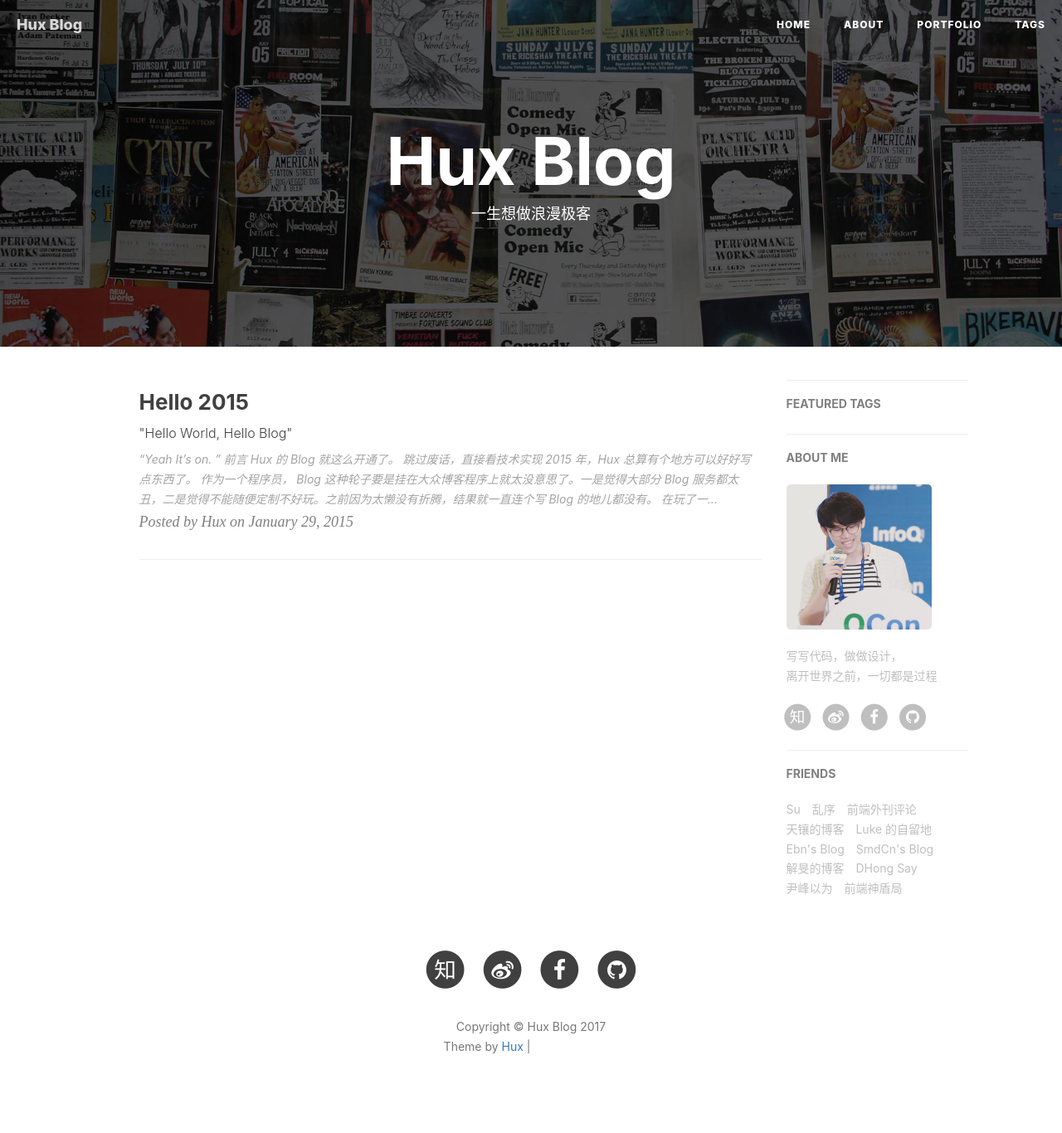
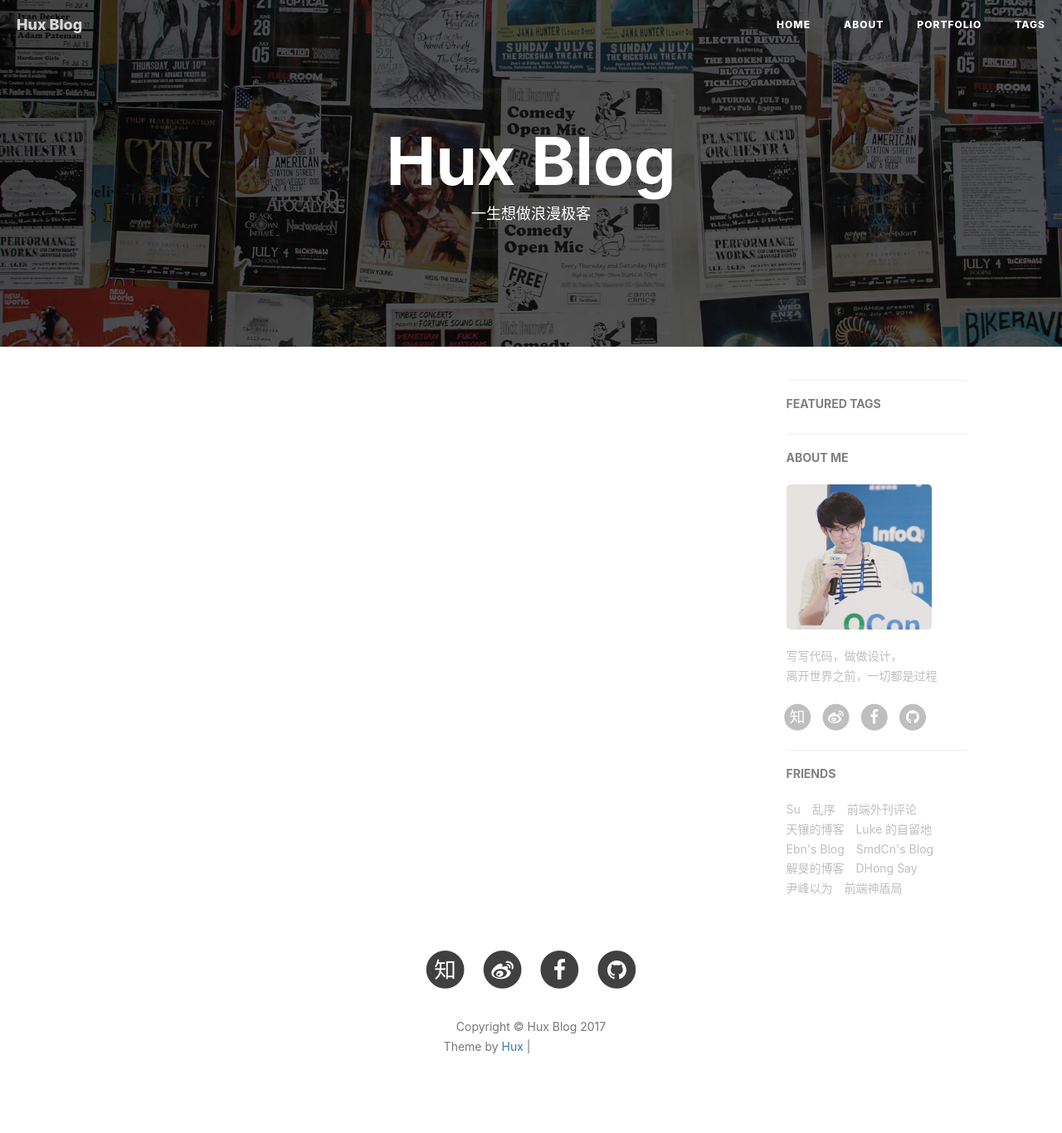
Before and after one commit to ArunNairID/Blogging, a Jekyll site: the page built from index.html, in a window 1280 px wide. Shown: the whole page at 83% size. Built offline with Jekyll 4.4.1, drawn with Linux system fonts in a browser that asks for light colours; nearby versions of some CDN libraries; the list of posts is cut into pages by our own code; comment, search, counter and statistics services are not loaded; a file with an impossible date is left out; part of the change alters nothing that is shown; grey boxes are pictures that could not be loaded.

Commit message:
Updated 2014-01-29-hello-2015.markdown

```diff
--- a/_posts/2014-01-29-hello-2015.markdown
+++ b/_posts/2014-01-29-hello-2015.markdown
@@ -1,80 +1,13 @@
 ---
-layout:     post
-title:      "Hello 2015"
-subtitle:   " \"Hello World, Hello Blog\""
-date:       2015-01-29 12:00:00
-author:     "Hux"
-header-img: "img/post-bg-2015.jpg"
+layout: post
+title: Hello 2015
+subtitle: ' "Hello World, Hello Blog"'
+date: {}
+author: Hux
+header-img: img/post-bg-2015.jpg
 catalog: true
 tags:
-    - 生活
+  - 生活
+published: true
 ---
-
-> “Yeah It's on. ”
-
-
-## 前言
-
-Hux 的 Blog 就这么开通了。
-
-[跳过废话，直接看技术实现 ](#build)
-
-
-
-2015 年，Hux 总算有个地方可以好好写点东西了。
-
-
-作为一个程序员， Blog 这种轮子要是挂在大众博客程序上就太没意思了。一是觉得大部分 Blog 服务都太丑，二是觉得不能随便定制不好玩。之前因为太懒没有折腾，结果就一直连个写 Blog 的地儿都没有。
-
-在玩了一段时间知乎之后，答题的快感又激起了我开博客的冲动。之前的[个人网站](http://huangxuan.me/portfolio)是作品集形式的（现在集成进来了），并不适合用来写博文，一不做二不休，花一天搞一个吧！
-
-
-<p id = "build"></p>
----
-
-## 正文
-
-接下来说说搭建这个博客的技术细节。
-
-正好之前就有关注过 [GitHub Pages](https://pages.github.com/) + [Jekyll](http://jekyllrb.com/) 快速 Building Blog 的技术方案，非常轻松时尚。
-
-其优点非常明显：
-
-* **Markdown** 带来的优雅写作体验
-* 非常熟悉的 Git workflow ，**Git Commit 即 Blog Post**
-* 利用 GitHub Pages 的域名和免费无限空间，不用自己折腾主机
-	* 如果需要自定义域名，也只需要简单改改 DNS 加个 CNAME 就好了
-* Jekyll 的自定制非常容易，基本就是个模版引擎
-
-
-本来觉得最大的缺点可能是 GitHub 在国内访问起来太慢，所以第二天一起床就到 GitCafe(Chinese GitHub Copy，现在被 Coding 收购了) 迁移了一个[镜像](http://huxpro.coding.me)出来，结果还是巨慢。
-
-哥哥可是个前端好嘛！ 果断开 Chrome DevTool 查了下网络请求，原来是 **pending 在了 Google Fonts** 上，页面渲染一直被阻塞到请求超时为止，难怪这么慢。
-忍痛割爱，只好把 Web Fonts 去了（反正超时看到的也只能是 fallback ），果然一下就正常了，而且 GitHub 和 GitCafe 对比并没有感受到明显的速度差异，虽然 github 的 ping 值明显要高一些，达到了 300ms，于是用 DNSPOD 优化了一下速度。
-
-
-
----
-
-配置的过程中也没遇到什么坑，基本就是 Git 的流程，相当顺手
-
-大的 Jekyll 主题上直接 fork 了 Clean Blog（这个主题也相当有名，就不多赘述了。唯一的缺点大概就是没有标签支持，于是我给它补上了。）
-
-本地调试环境需要 `gem install jekyll`，结果 rubygem 的源居然被墙了……后来手动改成了我大淘宝的镜像源才成功
-
-Theme 的 CSS 是基于 Bootstrap 定制的，看得不爽的地方直接在 Less 里改就好了（平时更习惯 SCSS 些），**不过其实我一直觉得 Bootstrap 在移动端的体验做得相当一般，比我在淘宝参与的团队 CSS 框架差多了……**所以为了体验，也补了不少 CSS 进去
-
-最后就进入了耗时反而最长的**做图、写字**阶段，也算是进入了**写博客**的正轨，因为是类似 Hack Day 的方式去搭这个站的，所以折腾折腾着大半夜就过去了。
-
-第二天考虑中文字体的渲染，fork 了 [Type is Beautiful](http://www.typeisbeautiful.com/) 的 `font` CSS，调整了字号，适配了 Win 的渣渲染，中英文混排效果好多了。
-
-
-## 后记
-
-回顾这个博客的诞生，纯粹是出于个人兴趣。在知乎相关问题上回答并获得一定的 star 后，我决定把这个博客主题当作一个小小的开源项目来维护。
-
-在经历 v1.0 - v1.5 的蜕变后，这个博客主题愈发完整，不但增加了诸多 UI 层的优化（opinionated）；在代码层面，更加丰富的配置项也使得这个主题拥有了更好的灵活性与可拓展性。而作为一个开源项目，我也积极的为其完善文档与解决 issue。
-
-如果你恰好逛到了这里，希望你也能喜欢这个博客主题。
-
-—— Hux 后记于 2015.10
+hi
```
